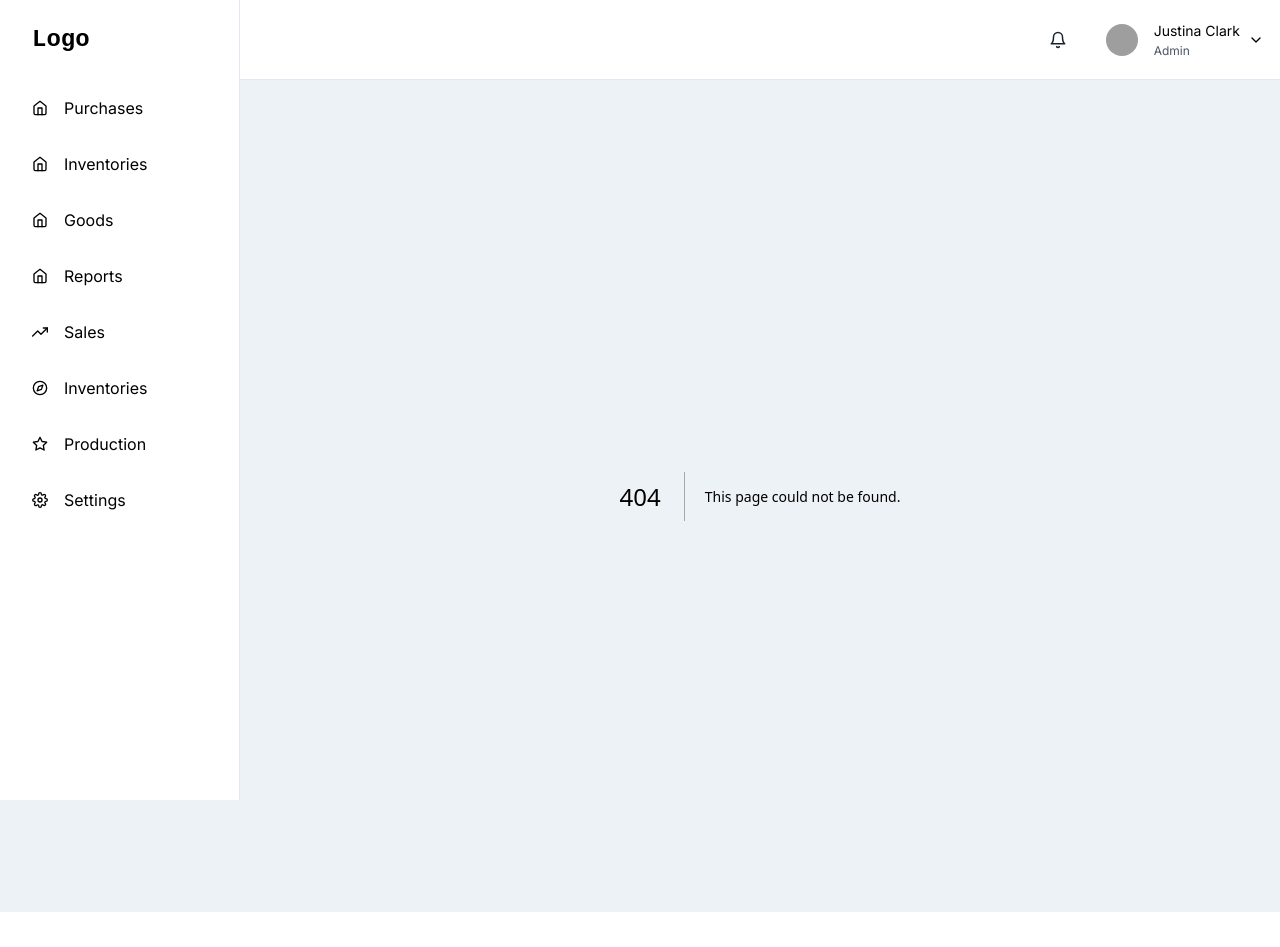
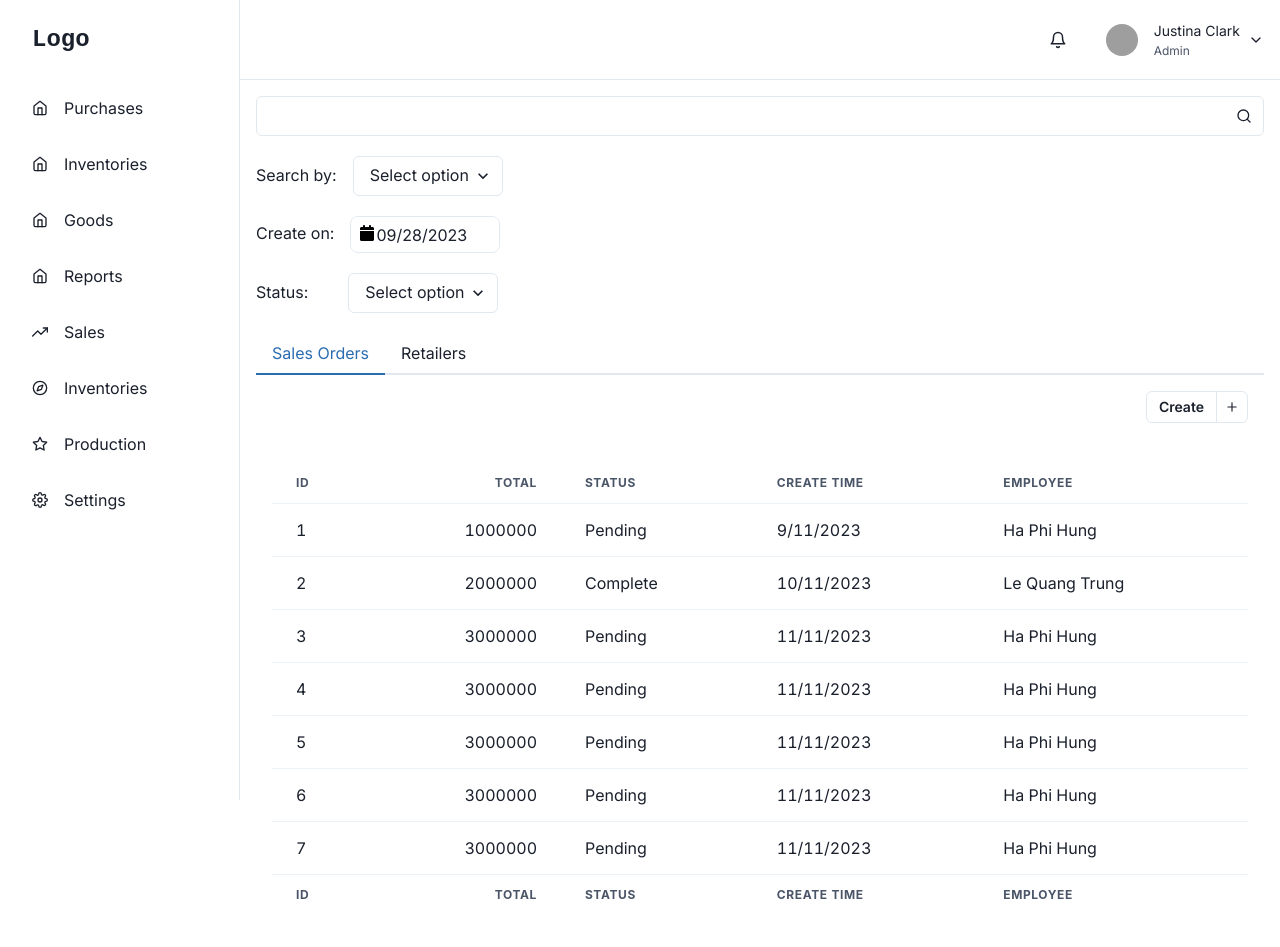
Before and after one commit to phihungha/scm-system-web, a Next.js app: page /sales in a window 1280 px wide. Before the commit this address had no page. Before the commit the page ends 912 px from the top, so only its background shows below. Built offline with nearby package versions, Linux system fonts and the light colour scheme; grey boxes are pictures that could not be loaded.

Commit message:
add sales page

```diff
--- a/app/components/GridList.tsx
+++ b/app/components/GridList.tsx
@@ -17,19 +17,12 @@ import {
   FcManager,
 } from 'react-icons/fc';
 import ItemCard from './ItemCard';
+import HomeStats from './HomeStats';
 
 export default function GridList() {
   return (
     <Box p={4}>
-      <Stack spacing={4} as={Container} maxW={'3xl'} textAlign={'center'}>
-        <Heading fontSize={{ base: '2xl', sm: '4xl' }} fontWeight={'bold'}>
-          Short heading
-        </Heading>
-        <Text color={'gray.600'} fontSize={{ base: 'sm', sm: 'lg' }}>
-          Lorem ipsum dolor sit amet consectetur adipisicing elit. Reiciendis
-          obcaecati ut cupiditate pariatur, dignissimos, placeat amet officiis.
-        </Text>
-      </Stack>
+      <HomeStats />
 
       <Container maxW={'5xl'} mt={12}>
         <Flex flexWrap="wrap" gridGap={6} justify="center">
@@ -73,6 +66,14 @@ export default function GridList() {
             }
             href={'#'}
           />
+          <ItemCard
+            heading={'Heading'}
+            icon={<Icon as={FcAbout} w={10} h={10} />}
+            description={
+              'Lorem ipsum dolor sit amet catetur, adipisicing elit.'
+            }
+            href={'#'}
+          />
         </Flex>
       </Container>
     </Box>
--- /dev/null
+++ b/app/components/HomeStats.tsx
@@ -0,0 +1,40 @@
+'use client';
+
+import { Box, chakra, SimpleGrid } from '@chakra-ui/react';
+import { ReactNode } from 'react';
+import { BsPerson } from 'react-icons/bs';
+import { FiServer } from 'react-icons/fi';
+import { GoLocation } from 'react-icons/go';
+import StatsCard from './StatsCard';
+
+export default function HomeStats() {
+  return (
+    <Box maxW="7xl" mx={'auto'} pt={5} px={{ base: 2, sm: 12, md: 17 }}>
+      <chakra.h1
+        textAlign={'center'}
+        fontSize={'4xl'}
+        py={10}
+        fontWeight={'bold'}
+      >
+        Our company is expanding, you could be too.
+      </chakra.h1>
+      <SimpleGrid columns={{ base: 1, md: 3 }} spacing={{ base: 5, lg: 8 }}>
+        <StatsCard
+          title={'Users'}
+          stat={'5,000'}
+          icon={<BsPerson size={'3em'} />}
+        />
+        <StatsCard
+          title={'Servers'}
+          stat={'1,000'}
+          icon={<FiServer size={'3em'} />}
+        />
+        <StatsCard
+          title={'Datacenters'}
+          stat={'7'}
+          icon={<GoLocation size={'3em'} />}
+        />
+      </SimpleGrid>
+    </Box>
+  );
+}
--- a/app/components/MobileNav.tsx
+++ b/app/components/LoggedNav.tsx
@@ -21,7 +21,7 @@ interface MobileProps extends FlexProps {
   onOpen: () => void;
 }
 
-const MobileNav = ({ onOpen, ...rest }: MobileProps) => {
+const LoggedNav = ({ onOpen, ...rest }: MobileProps) => {
   return (
     <Flex
       ml={{ base: 0, md: 60 }}
@@ -103,4 +103,4 @@ const MobileNav = ({ onOpen, ...rest }: MobileProps) => {
     </Flex>
   );
 };
-export default MobileNav;
+export default LoggedNav;
--- /dev/null
+++ b/app/components/NormalNav.tsx
@@ -0,0 +1,89 @@
+import {
+  IconButton,
+  Flex,
+  HStack,
+  Stack,
+  useColorModeValue,
+  Text,
+  FlexProps,
+  Button,
+} from '@chakra-ui/react';
+import { FiMenu, FiBell, FiChevronDown } from 'react-icons/fi';
+import { IconType } from 'react-icons';
+import { useRouter } from 'next/navigation';
+
+interface MobileProps extends FlexProps {
+  onOpen: () => void;
+}
+
+const NormalNav = ({ onOpen, ...rest }: MobileProps) => {
+  const router = useRouter();
+  const onSignIn = async () => {
+    router.replace('/login');
+  };
+  return (
+    <Flex
+      ml={{ base: 0, md: 60 }}
+      px={{ base: 4, md: 4 }}
+      height="20"
+      alignItems="center"
+      bg={useColorModeValue('white', 'gray.900')}
+      borderBottomWidth="1px"
+      borderBottomColor={useColorModeValue('gray.200', 'gray.700')}
+      justifyContent={{ base: 'space-between', md: 'flex-end' }}
+      {...rest}
+    >
+      <IconButton
+        display={{ base: 'flex', md: 'none' }}
+        onClick={onOpen}
+        variant="outline"
+        aria-label="open menu"
+        icon={<FiMenu />}
+      />
+
+      <Text
+        display={{ base: 'flex', md: 'none' }}
+        fontSize="2xl"
+        fontFamily="monospace"
+        fontWeight="bold"
+      >
+        Logo
+      </Text>
+
+      <HStack spacing={{ base: '0', md: '6' }}>
+        <Stack
+          flex={{ base: 1, md: 0 }}
+          justify={'flex-end'}
+          direction={'row'}
+          spacing={6}
+        >
+          <Button
+            as={'a'}
+            fontSize={'sm'}
+            fontWeight={400}
+            variant={'link'}
+            href={'#'}
+            onClick={onSignIn}
+          >
+            Sign In
+          </Button>
+          <Button
+            as={'a'}
+            display={{ base: 'none', md: 'inline-flex' }}
+            fontSize={'sm'}
+            fontWeight={600}
+            color={'white'}
+            bg={'gray.500'}
+            href={'#'}
+            _hover={{
+              bg: 'gray.500',
+            }}
+          >
+            Sign Up
+          </Button>
+        </Stack>
+      </HStack>
+    </Flex>
+  );
+};
+export default NormalNav;
--- /dev/null
+++ b/app/components/SalesOrderList.tsx
@@ -0,0 +1,106 @@
+'use client';
+
+import {
+  Table,
+  Thead,
+  Tbody,
+  Tr,
+  Th,
+  Td,
+  Stack,
+  Tfoot,
+  TableContainer,
+  ButtonGroup,
+  Button,
+  IconButton,
+  Flex,
+} from '@chakra-ui/react';
+import { FiPlus } from 'react-icons/fi';
+import ItemCard from './ItemCard';
+
+export default function SalesOrderList() {
+  return (
+    <Stack spacing={10}>
+      <Flex justifyContent="right">
+        <ButtonGroup size="sm" isAttached variant="outline">
+          <Button>Create</Button>
+          <IconButton icon={<FiPlus />} />
+        </ButtonGroup>
+      </Flex>
+
+      <TableContainer>
+        <Table variant="simple">
+          <Thead>
+            <Tr>
+              <Th>Id</Th>
+              <Th isNumeric>Total</Th>
+              <Th>Status</Th>
+              <Th>Create Time</Th>
+              <Th>Employee</Th>
+            </Tr>
+          </Thead>
+          <Tbody>
+            <Tr>
+              <Td>1</Td>
+              <Td isNumeric>1000000</Td>
+              <Td>Pending</Td>
+              <Td>9/11/2023</Td>
+              <Td>Ha Phi Hung</Td>
+            </Tr>
+            <Tr>
+              <Td>2</Td>
+              <Td isNumeric>2000000</Td>
+              <Td>Complete</Td>
+              <Td>10/11/2023</Td>
+              <Td>Le Quang Trung</Td>
+            </Tr>
+            <Tr>
+              <Td>3</Td>
+              <Td isNumeric>3000000</Td>
+              <Td>Pending</Td>
+              <Td>11/11/2023</Td>
+              <Td>Ha Phi Hung</Td>
+            </Tr>
+            <Tr>
+              <Td>4</Td>
+              <Td isNumeric>3000000</Td>
+              <Td>Pending</Td>
+              <Td>11/11/2023</Td>
+              <Td>Ha Phi Hung</Td>
+            </Tr>
+            <Tr>
+              <Td>5</Td>
+              <Td isNumeric>3000000</Td>
+              <Td>Pending</Td>
+              <Td>11/11/2023</Td>
+              <Td>Ha Phi Hung</Td>
+            </Tr>
+            <Tr>
+              <Td>6</Td>
+              <Td isNumeric>3000000</Td>
+              <Td>Pending</Td>
+              <Td>11/11/2023</Td>
+              <Td>Ha Phi Hung</Td>
+            </Tr>
+            <Tr>
+              <Td>7</Td>
+              <Td isNumeric>3000000</Td>
+              <Td>Pending</Td>
+              <Td>11/11/2023</Td>
+              <Td>Ha Phi Hung</Td>
+            </Tr>
+          </Tbody>
+          <Tfoot>
+            <Tr>
+              <Th>Id</Th>
+              <Th isNumeric>Total</Th>
+              <Th>Status</Th>
+              <Th>Create Time</Th>
+              <Th>Employee</Th>
+            </Tr>
+          </Tfoot>
+        </Table>
+      </TableContainer>
+    </Stack>
+  );
+}
--- a/app/components/SideBar.tsx
+++ b/app/components/SideBar.tsx
@@ -1,24 +1,19 @@
 'use client';
 
-import {
-  Box,
-  useColorModeValue,
-  Drawer,
-  DrawerContent,
-  useDisclosure,
-} from '@chakra-ui/react';
+import { Box, Drawer, DrawerContent, useDisclosure } from '@chakra-ui/react';
 import SidebarContent from './SidebarContent';
-import MobileNav from './MobileNav';
-
+import NormalNav from './NormalNav';
+import LoggedNav from './LoggedNav';
+import { usePathname } from 'next/navigation';
 interface RootLayoutProps {
   children: React.ReactNode;
 }
 
 const Sidebar = ({ children }: RootLayoutProps) => {
   const { isOpen, onOpen, onClose } = useDisclosure();
-
+  const path = usePathname();
   return (
-    <Box minH="100vh" bg={useColorModeValue('gray.100', 'gray.900')}>
+    <Box minH="100vh">
       <SidebarContent
         onClose={() => onClose}
         display={{ base: 'none', md: 'block' }}
@@ -36,7 +31,13 @@ const Sidebar = ({ children }: RootLayoutProps) => {
         </DrawerContent>
       </Drawer>
       {/* mobilenav */}
-      <MobileNav onOpen={onOpen} />
+      {(() => {
+        if (path == '/login') {
+          return <NormalNav onOpen={onOpen} />;
+        } else {
+          return <LoggedNav onOpen={onOpen} />;
+        }
+      })()}
       <Box ml={{ base: 0, md: 60 }} p="4">
         {children}
       </Box>
--- a/app/components/SignInForm.tsx
+++ b/app/components/SignInForm.tsx
@@ -52,18 +52,10 @@ export default function SignInForm() {
 
   return (
     <div>
-      <Flex
-        minH={'100vh'}
-        align={'center'}
-        justify={'center'}
-        bg={useColorModeValue('gray.50', 'gray.800')}
-      >
+      <Flex minH={'100vh'} align={'center'} justify={'center'}>
         <Stack spacing={8} mx={'auto'} maxW={'lg'} py={12} px={6}>
           <Stack align={'center'}>
             <Heading fontSize={'4xl'}>Sign in to your account</Heading>
-            <Text fontSize={'lg'} color={'gray.600'}>
-              to enjoy all of our cool features
-            </Text>
           </Stack>
           <Box
             rounded={'lg'}
--- /dev/null
+++ b/app/components/StatsCard.tsx
@@ -0,0 +1,50 @@
+'use client';
+
+import {
+  Box,
+  Flex,
+  Stat,
+  StatLabel,
+  StatNumber,
+  useColorModeValue,
+} from '@chakra-ui/react';
+import { ReactNode } from 'react';
+
+interface StatsCardProps {
+  title: string;
+  stat: string;
+  icon: ReactNode;
+}
+
+function StatsCard(props: StatsCardProps) {
+  const { title, stat, icon } = props;
+  return (
+    <Stat
+      px={{ base: 2, md: 4 }}
+      py={'5'}
+      shadow={'xl'}
+      border={'1px solid'}
+      borderColor={useColorModeValue('gray.800', 'gray.500')}
+      rounded={'lg'}
+    >
+      <Flex justifyContent={'space-between'}>
+        <Box pl={{ base: 2, md: 4 }}>
+          <StatLabel fontWeight={'medium'} isTruncated>
+            {title}
+          </StatLabel>
+          <StatNumber fontSize={'2xl'} fontWeight={'medium'}>
+            {stat}
+          </StatNumber>
+        </Box>
+        <Box
+          my={'auto'}
+          color={useColorModeValue('gray.800', 'gray.200')}
+          alignContent={'center'}
+        >
+          {icon}
+        </Box>
+      </Flex>
+    </Stat>
+  );
+}
+export default StatsCard;
--- a/app/layout.tsx
+++ b/app/layout.tsx
@@ -4,7 +4,6 @@ import { Inter } from 'next/font/google';
 import QueryProvider from './utils/QueryProvider';
 import Sidebar from './components/SideBar';
 import { ChakraProvider } from '@chakra-ui/react';
-import { Box } from '@chakra-ui/react';
 
 const inter = Inter({ subsets: ['latin'] });
 
--- /dev/null
+++ b/app/sales/page.tsx
@@ -0,0 +1,90 @@
+'use client';
+
+import { useState } from 'react';
+import DatePicker from 'react-datepicker';
+import 'react-datepicker/dist/react-datepicker.css';
+import { FiSearch, FiCalendar } from 'react-icons/fi';
+import SalesOrderList from '../components/SalesOrderList';
+import {
+  Stack,
+  Box,
+  TabList,
+  Select,
+  Input,
+  InputGroup,
+  InputRightElement,
+  Tab,
+  Tabs,
+  Text,
+  TabPanels,
+  TabPanel,
+} from '@chakra-ui/react';
+
+export default function Sales() {
+  const [startDate, setStartDate] = useState(new Date());
+  return (
+    <div>
+      <Stack spacing={5}>
+        <div>
+          <InputGroup>
+            <InputRightElement pointerEvents="none">
+              <FiSearch color="gray.300" />
+            </InputRightElement>
+            <Input />
+          </InputGroup>
+        </div>
+
+        <Stack spacing={4} direction="row">
+          <Text mt="7px" fontSize="md">
+            Search by:
+          </Text>
+          <Select placeholder="Select option" w="auto">
+            <option value="option1">Option 1</option>
+            <option value="option2">Option 2</option>
+            <option value="option3">Option 3</option>
+          </Select>
+        </Stack>
+        <Stack spacing={4} direction="row">
+          <Text mt="5px" fontSize="md">
+            Create on:
+          </Text>
+          <Box w="150px" borderWidth="1px" borderRadius="lg" overflow="hidden">
+            <DatePicker
+              showIcon
+              selected={startDate}
+              onChange={(date) => setStartDate(date)}
+              icon={FiCalendar}
+            />
+          </Box>
+        </Stack>
+
+        <Stack spacing={10} direction="row">
+          <Text mt="7px" fontSize="md">
+            Status:
+          </Text>
+          <Select placeholder="Select option" w="auto">
+            <option value="option1">Option 1</option>
+            <option value="option2">Option 2</option>
+            <option value="option3">Option 3</option>
+          </Select>
+        </Stack>
+
+        <Tabs>
+          <TabList>
+            <Tab>Sales Orders</Tab>
+            <Tab>Retailers</Tab>
+          </TabList>
+
+          <TabPanels>
+            <TabPanel>
+              <SalesOrderList></SalesOrderList>
+            </TabPanel>
+            <TabPanel>
+              <p>two!</p>
+            </TabPanel>
+          </TabPanels>
+        </Tabs>
+      </Stack>
+    </div>
+  );
+}
--- a/package.json
+++ b/package.json
@@ -20,6 +20,7 @@
     "framer-motion": "^10.16.4",
     "next": "^13.5.6",
     "react": "latest",
+    "react-datepicker": "^4.21.0",
     "react-dom": "latest",
     "react-icons": "^4.11.0",
     "react-query": "^3.39.3"
```
Also changed, not shown: 1 other file (tests, documents, lock files or other folders).
